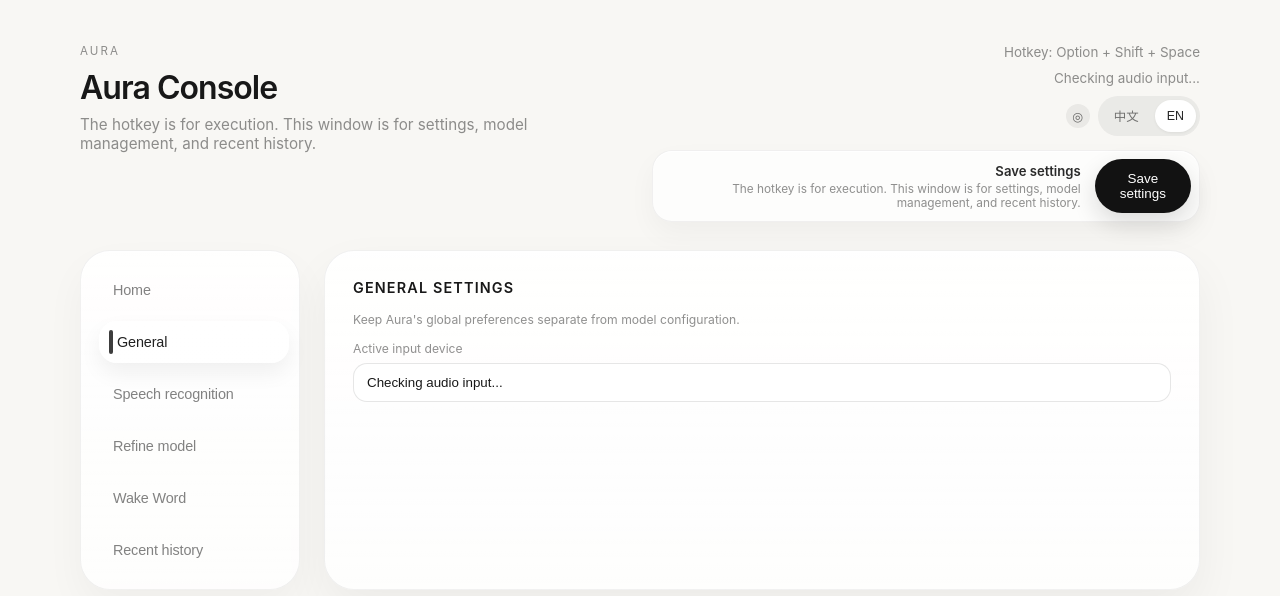
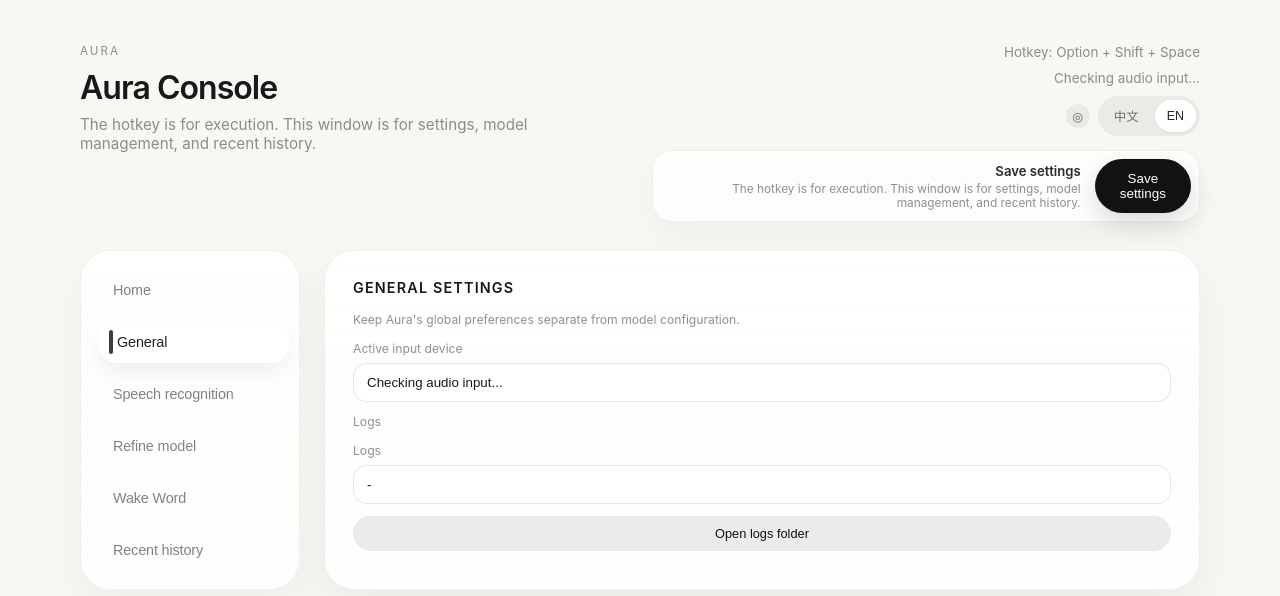
Before and after one commit to ToBeWin/aura, a React (Vite) app: page / in a window 1280 px wide. Both pictures are taken after a click on the button "General". Shown: the top 596 px of the page. Built offline with nearby package versions, Linux system fonts and the light colour scheme.

Commit message:
Add log viewer entry in settings

```diff
--- a/src/App.tsx
+++ b/src/App.tsx
@@ -224,6 +224,8 @@
       saving: "保存中...",
       saveSettings: "保存设置",
       settingsFile: "配置文件",
+      logsTitle: "日志",
+      openLogs: "打开日志文件夹",
       emptyHistory: "这里会显示最近几次转写和润色结果。",
       delivered: "已输入",
       copied: "已复制",
@@ -345,6 +347,8 @@
       saving: "Saving...",
       saveSettings: "Save settings",
       settingsFile: "Settings file",
+      logsTitle: "Logs",
+      openLogs: "Open logs folder",
       emptyHistory: "Recent transcripts and refined results will appear here.",
       delivered: "Inserted",
       copied: "Copied",
@@ -1134,6 +1138,7 @@
   const [audioInputLabel, setAudioInputLabel] = useState("");
   const [providerSettings, setProviderSettings] = useState<ProviderSettings>(DEFAULT_PROVIDER_SETTINGS);
   const [settingsPath, setSettingsPath] = useState("");
+  const [logPath, setLogPath] = useState("");
   const [settingsSaving, setSettingsSaving] = useState(false);
   const [historyItems, setHistoryItems] = useState<HistoryItem[]>([]);
   const [historyPage, setHistoryPage] = useState(1);
@@ -1188,6 +1193,12 @@
           setLocale(providerEnvelope.settings.locale);
         }
         setSettingsPath(providerEnvelope.settingsPath);
+        try {
+          const path = await invoke<string>("get_log_path");
+          setLogPath(path);
+        } catch {
+          // ignore
+        }
         setHistoryItems(history);
         await refreshDiagnostics();
         await refreshLocalLlmModels();
@@ -1608,6 +1619,20 @@
               </label>
             </div>
             {settingsPath && <div className="panel-note">{ui.dashboard.settingsFile}: {settingsPath}</div>}
+            <div className="panel-note">{ui.dashboard.logsTitle}</div>
+            <div className="field-grid compact-top">
+              <label>
+                <span>{ui.dashboard.logsTitle}</span>
+                <input value={logPath || "-"} readOnly />
+              </label>
+              <button
+                type="button"
+                className="secondary-button"
+                onClick={() => void invoke("open_logs_folder")}
+              >
+                {ui.dashboard.openLogs}
+              </button>
+            </div>
           </section>
           )}
 
```
Also changed, not shown: 1 other file (tests, documents, lock files or other folders).
